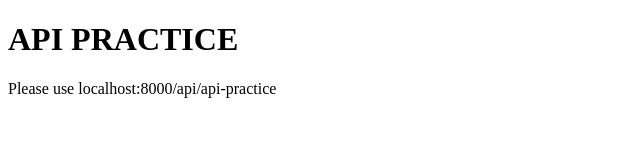
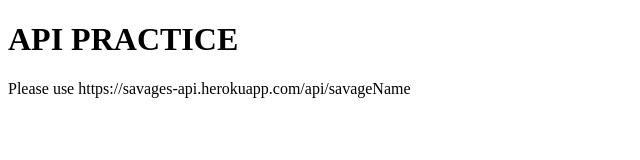
Before and after one commit to illiniCloudDev/savages-api, a website: page index.html in a window 1280 px wide. Shown: the whole page, without its empty margins (0-640 px from the left). Drawn offline with Linux system fonts and the light colour scheme.

Commit message:
updated html documentation

```diff
--- a/index.html
+++ b/index.html
@@ -8,7 +8,7 @@
 </head>
 <body>
     <h1> API PRACTICE </h1>
-    <p> Please use localhost:8000/api/api-practice </p>
+    <p> Please use https://savages-api.herokuapp.com/api/savageName </p>
 
 </body>
 </html>
```
